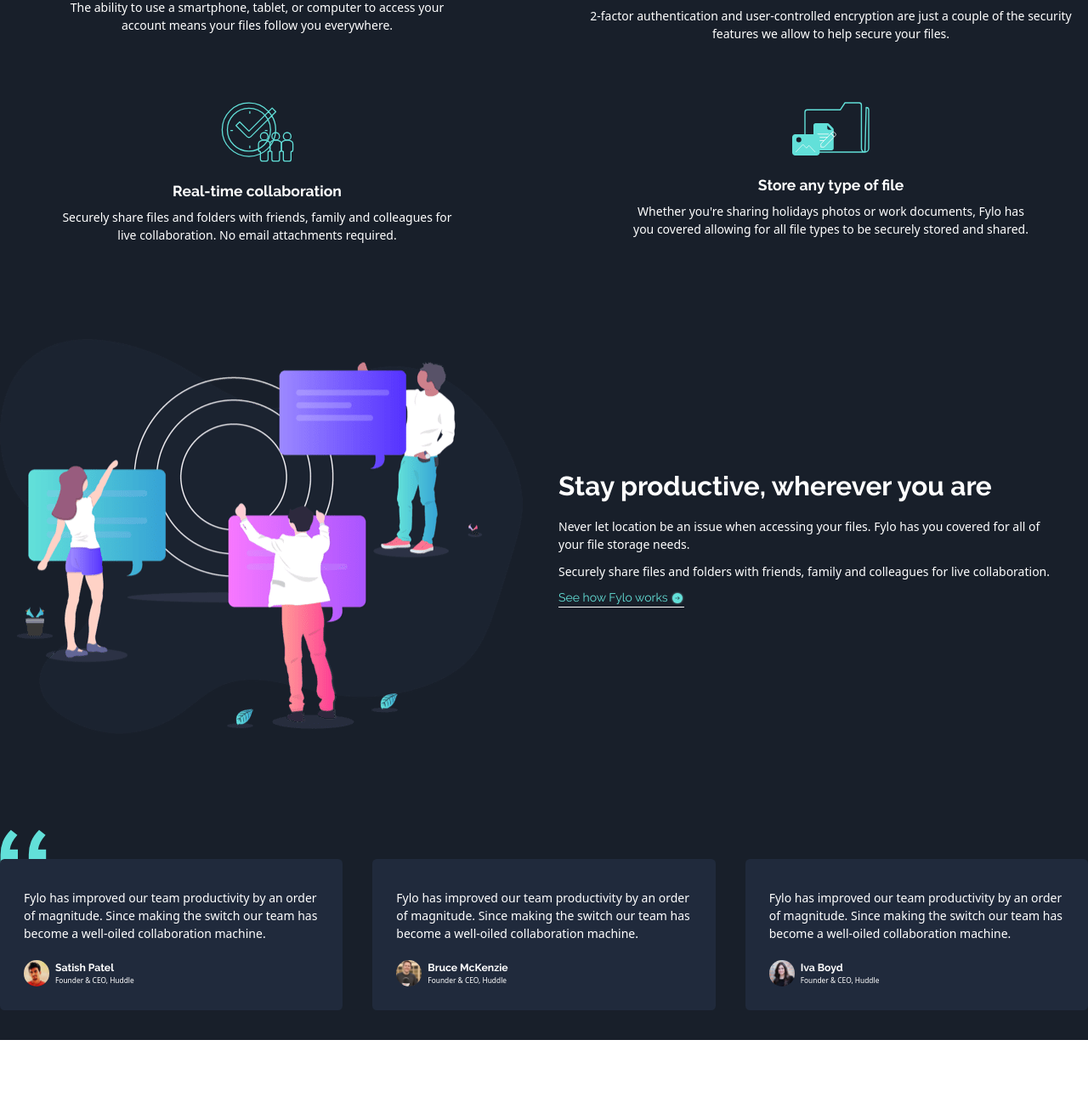
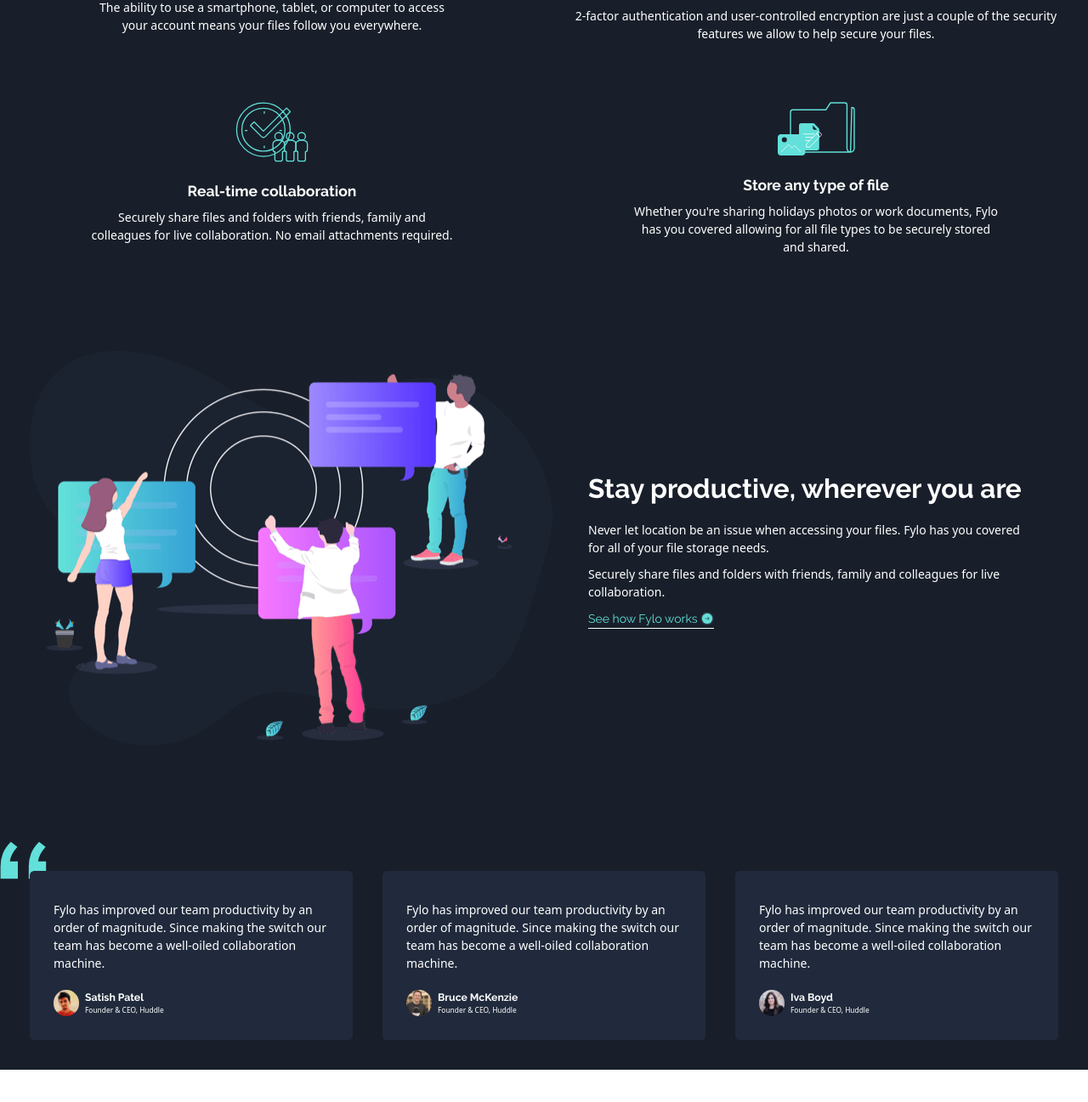
Before and after one commit to gomorizsolt/fylo-dark-theme-landing-page, a website: page index.html in a window 1280 px wide. Shown: the part 985-2282 px from the top of the page at 85% size. Drawn offline with nearby package versions, Linux system fonts and the light colour scheme; files that its build step writes are made by us from their sources.

Commit message:
Increase padding on 'container'.

```diff
--- a/index.html
+++ b/index.html
@@ -62,7 +62,7 @@
 
     <main class="bg-main">
       <section
-        class="container mx-auto grid grid-cols-1 sm:grid-cols-2 mb-32 text-center gap-20"
+        class="container mx-auto grid grid-cols-1 sm:grid-cols-2 mb-32 text-center gap-20 px-10"
       >
         <div>
           <img
@@ -119,7 +119,7 @@
       </section>
 
       <section
-        class="container mx-auto flex items-center justify-between mb-32"
+        class="container mx-auto flex items-center justify-between mb-32 px-10"
       >
         <img
           src="assets/images/illustration-stay-productive.png"
@@ -144,7 +144,7 @@
         </div>
       </section>
 
-      <section class="container mx-auto flex relative py-10">
+      <section class="container mx-auto flex relative py-10 px-10">
         <img
           class="absolute top-0 left-0"
           src="assets/images/bg-quotes.png"
```
